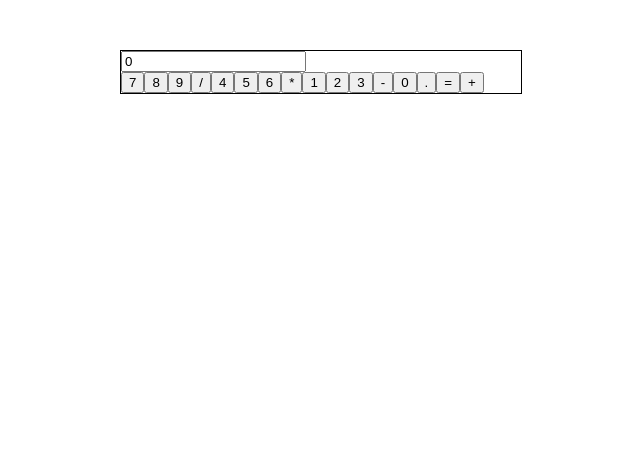
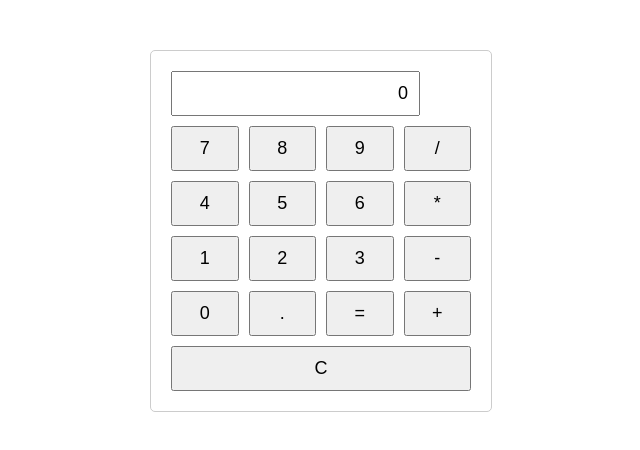
Before and after one commit to lukaskourilcz/vue-tutorials, a Vue app in the folder amazing-calculator/: page / in a window 1280 px wide. Shown: the top 450 px of the page, without its empty margins (319-959 px from the left). Built offline with nearby package versions, Linux system fonts and the light colour scheme.

Commit message:
styling done, project redone

```diff
--- a/amazing-calculator/src/components/AmazingCalculator.vue
+++ b/amazing-calculator/src/components/AmazingCalculator.vue
@@ -4,7 +4,7 @@ import { ref, computed } from "vue";
 const display = ref("0");
 
 const appendToDisplay = (value) => {
-  if (display.value !== 0 && value !== ".") {
+  if (display.value === "0" && value !== ".") {
     display.value = value;
   } else {
     display.value += value;
@@ -26,7 +26,7 @@ const clearDisplay = () => {
 
 <template>
   <div class="calculator-app">
-    <input v-model="display" class="input-field" readonly />
+    <input v-model="display" class="display" readonly />
     <div class="buttons">
       <button @click="appendToDisplay('7')">7</button>
       <button @click="appendToDisplay('8')">8</button>
@@ -48,16 +48,48 @@ const clearDisplay = () => {
       <button @click="calculate()">=</button>
       <button @click="appendToDisplay('+')">+</button>
     </div>
+    <button @click="clearDisplay" class="clear-button">C</button>
   </div>
 </template>
 
 <style scoped>
-.calculator-app {
-  max-width: 400px;
-  margin: 50px auto;
-  border: 1px solid;
+input {
+  padding: 10px 20px;
+  margin-bottom: 20px;
 }
 
+.calculator-app {
+  max-width: 300px;
+  margin: 50px auto;
+  padding: 20px;
+  border: 1px solid #ccc;
+  border-radius: 5px;
+}
+
+.display {
+  width: 75%;
+  margin-bottom: 10px;
+  padding: 10px;
+  font-size: 18px;
+  text-align: right;
+}
+
+.buttons {
+  display: grid;
+  grid-template-columns: repeat(4, 1fr);
+  gap: 10px;
+}
+
+button {
+  width: 100%;
+  padding: 10px;
+  font-size: 18px;
+}
+
+.clear-button {
+  width: 100%;
+  margin-top: 10px;
+}
 </style>
 
 <!-- <script setup>
```
